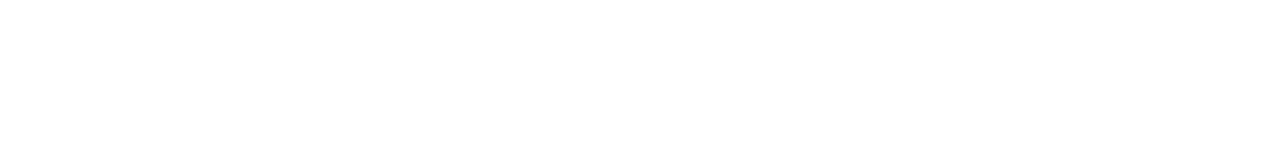
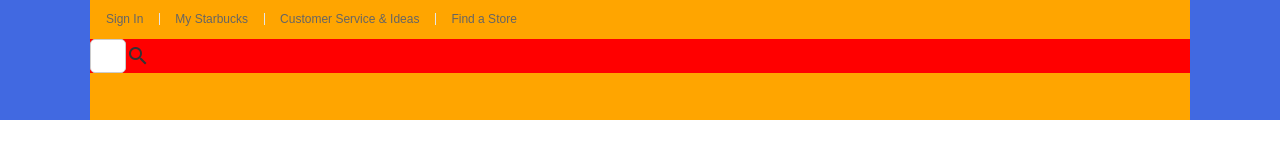
Before and after one commit to tube-jeonghoon/Clone-StarBugs, a plain HTML site: page index.html in a window 1280 px wide. Drawn offline with nearby package versions, Linux system fonts and the light colour scheme.

Commit message:
21.06.12 commit

```diff
--- a/assets/css/main.css
+++ b/assets/css/main.css
@@ -1,3 +1,113 @@
+@import url("https://fonts.googleapis.com/css2?family=Nanum+Gothic:wght@400;700&display=swap");
+
+/* COMMON */
 body {
-  color: red;
+  color: #333;
+  font-size: 16px;
+  font-weight: 400;
+  line-height: 1.4;
+  font-family: "Nanum Gothic", sans-serif;
 }
+
+img {
+  display: block;
+}
+
+a {
+  text-decoration: none;
+}
+
+/* HEADER */
+header {
+  background-color: royalblue;
+}
+
+header .inner {
+  width: 1100px;
+  height: 120px;
+  margin: 0 auto;
+  background-color: orange;
+  position: relative;
+}
+
+header .logo {
+  height: 75px;
+  position: absolute;
+  top: 0;
+  bottom: 0;
+  left: 0;
+  margin: auto;
+  display: none;
+}
+
+header .sub-menu {
+}
+
+header .sub-menu ul.menu {
+  font-family: Arial, sans-serif;
+  display: flex;
+}
+
+header .sub-menu ul.menu li {
+  position: relative;
+}
+
+header .sub-menu ul.menu li::before {
+  content: "";
+  display: block;
+  width: 1px;
+  height: 12px;
+  background-color: #e5e5e5;
+  position: absolute;
+  top: 0;
+  bottom: 0;
+  margin: auto;
+}
+
+header .sub-menu ul.menu li:first-child:before {
+  display: none;
+}
+
+header .sub-menu ul.menu li a {
+  font-size: 12px;
+  padding: 11px 16px;
+  display: block;
+  color: #656565;
+}
+
+header .sub-menu ul.menu li a:hover {
+  color: #000;
+}
+
+header .sub-menu .search {
+  background-color: red;
+  height: 34px;
+  position: relative;
+}
+
+header .sub-menu .search input {
+  width: 36px;
+  height: 34px;
+  padding: 4px 10px;
+  border: 1px solid #ccc;
+  box-sizing: border-box;
+  border-radius: 5px;
+  outline: none;
+  background-color: #fff;
+  color: #777;
+  font-size: 12px;
+  transition: width 0.4s;
+}
+
+header .sub-menu .search input:focus {
+  width: 190px;
+  border-color: #669900;
+}
+
+header .sub-menu .search .material-icons {
+  height: 24px;
+  position: absolute;
+  top: 0;
+  bottom: 0;
+  margin: auto;
+}
--- a/index.html
+++ b/index.html
@@ -5,13 +5,70 @@
     <meta http-equiv="X-UA-Compatible" content="IE=edge" />
     <meta name="viewport" content="width=device-width, initial-scale=1.0" />
     <title>Starbucks Coffee Korea</title>
+    <meta property="og:type" content="website" />
+    <meta property="og:site_name" content="Starbucks" />
+    <meta property="og:title" content="Starbucks Coffee Korea" />
+    <meta
+      property="og:description"
+      content="스타벅스는 세계에서 가장 큰 다국적 커피 전문점으로, 64개국에서 총 23,187개의 매점을 운영하고 있습니다."
+    />
+    <meta property="og:image" content="./assets/images/starbucks_seo.jpg" />
+    <meta property="og:url" content="https://starbucks.co.kr" />
+    <meta property="twitter:card" content="summary" />
+    <meta property="twitter:site" content="Starbucks" />
+    <meta property="twitter:title" content="Starbucks Coffee Korea" />
+    <meta
+      property="twitter:description"
+      content="스타벅스는 세계에서 가장 큰 다국적 커피 전문점으로, 64개국에서 총 23,187개의 매점을 운영하고 있습니다."
+    />
+    <meta property="twitter:image" content="./images/starbucks_seo.jpg" />
+    <meta property="twitter:url" content="https://starbucks.co.kr" />
     <link rel="icon" href="./favicon.png" />
     <link
       rel="stylesheet"
       href="https://cdn.jsdelivr.net/npm/reset-css@5.0.1/reset.min.css"
     />
+    <link
+      rel="stylesheet"
+      href="https://fonts.googleapis.com/icon?family=Material+Icons"
+    />
     <link rel="stylesheet" href="./assets/css/main.css" />
     <script defer src="./assets/js/main.js"></script>
   </head>
-  <body></body>
+  <body>
+    <!-- HEADER -->
+    <header>
+      <div class="inner">
+        <a href="/">
+          <img
+            class="logo"
+            src="./assets/images/starbucks_logo.png"
+            alt="starbucks"
+          />
+        </a>
+
+        <div class="sub-menu">
+          <ul class="menu">
+            <li>
+              <a href="/signin">Sign In</a>
+            </li>
+            <li>
+              <a href="#">My Starbucks</a>
+            </li>
+            <li>
+              <a href="#">Customer Service & Ideas</a>
+            </li>
+            <li>
+              <a href="#">Find a Store</a>
+            </li>
+          </ul>
+
+          <div class="search">
+            <input type="text" />
+            <div class="material-icons">search</div>
+          </div>
+        </div>
+      </div>
+    </header>
+  </body>
 </html>
```
Also changed, not shown: 1 other file.
